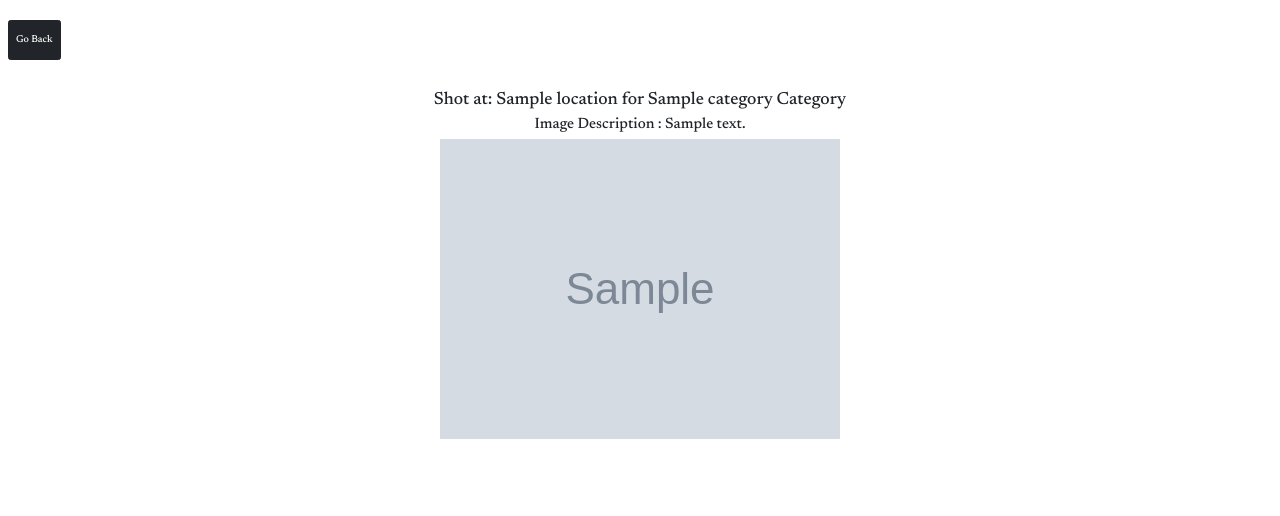
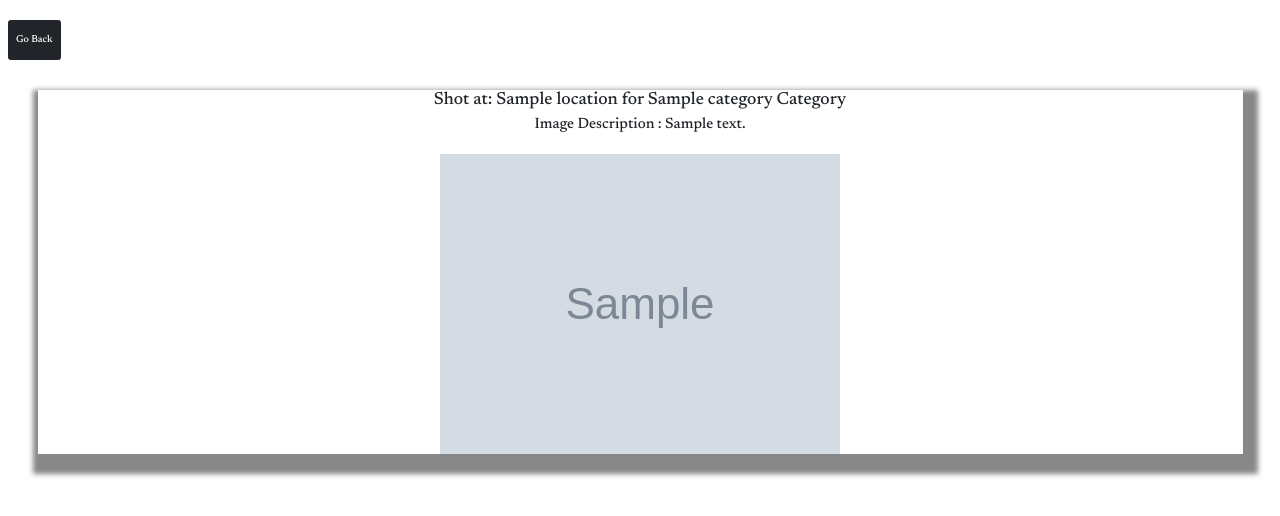
Before and after one commit to Alice-Githui/Personal-Gallery, a Django app: page /oneimage/1 in a window 1280 px wide. Shown: the part 80-596 px from the top of the page. Run offline with Django 3.2, Linux system fonts and the light colour scheme; tables that the repository leaves empty hold one stand-in row (values such as "Sample post"); grey boxes marked "Sample" are stand-in pictures; some libraries are stand-ins or nearby versions.

Commit message:
style the one image page to have border box

```diff
--- a/personalgallery/static/css/style.css
+++ b/personalgallery/static/css/style.css
@@ -26,6 +26,7 @@ h1{
     text-align: center;
     justify-content: center;
     margin: 30px;
+    box-shadow: 5px 10px 5px 10px #888888;
 }
 
 #indexoneimage{
--- a/personalgallery/templates/personalgallery/oneimage.html
+++ b/personalgallery/templates/personalgallery/oneimage.html
@@ -9,6 +9,7 @@
             <div>
                 <h3>Shot at: {{image.location}} for {{image.category}} Category</h3>
                 <h4>Image Description : {{image.description}}</h4>
+                <br>
                 <img src="{{image.image.url}}" alt="{{image.description}}">
             </div>
         </div>
```
